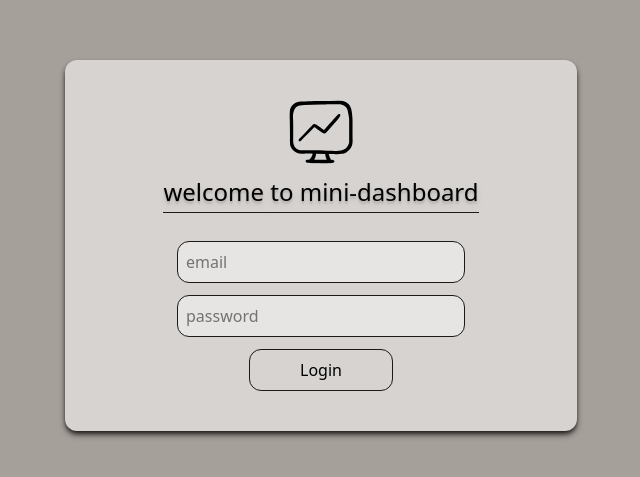
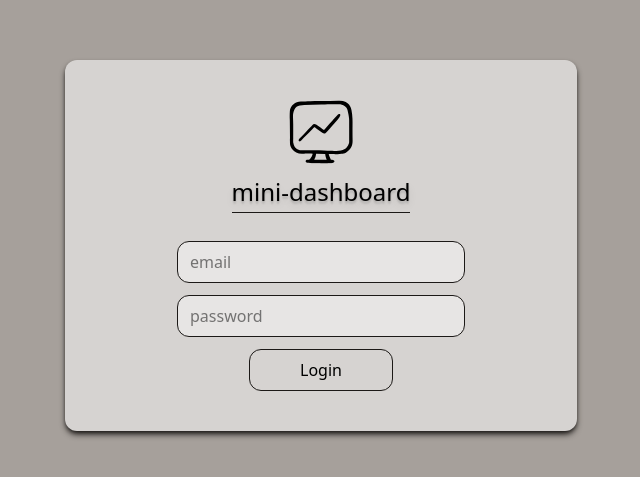
Before and after one commit to utqkaba/test-dashboard, a React (Vite) app: page / in a window 1280 px wide. Shown: the part 155-632 px from the top of the page, without its empty margins (319-959 px from the left). Built offline with nearby package versions, Linux system fonts and the light colour scheme.

Commit message:
page refactoring

```diff
--- a/src/App.jsx
+++ b/src/App.jsx
@@ -7,23 +7,27 @@ import {
 } from "react-router-dom";
 import Login from "./pages/Login";
 import Welcome from "./pages/Welcome";
+import Dashboard from "./pages/Dashboard";
 
 export default function App() {
-  const [userEmail, setUserEmail] = useState(null);
-  const [userPassword, setUserPassword] = useState(null);
+  // const [userEmail, setUserEmail] = useState(null);
+  // const [userPassword, setUserPassword] = useState(null);
+  const [user, setUser] = useState(null);
 
   const handleLogin = (email, password) => {
-    setUserEmail(email);
-    setUserPassword(password);
+    // setUserEmail(email);
+    // setUserPassword(password);
+    setUser({ email, password });
   };
 
   return (
     <Router>
       <Routes>
+        {/* login page routing */}
         <Route
           path="/"
           element={
-            userEmail && userPassword ? (
+            user ? (
               <Navigate to="/welcome" />
             ) : (
               <div className="bg-stone-400 min-h-screen">
@@ -32,15 +36,15 @@ export default function App() {
             )
           }
         />
+        {/* welcome page routing */}
         <Route
           path="/welcome"
-          element={
-            userEmail && userPassword ? (
-              <Welcome userEmail={userEmail} />
-            ) : (
-              <Navigate to="/" />
-            )
-          }
+          element={user ? <Welcome user={user} /> : <Navigate to="/" />}
+        />
+        {/* dashboard page routing */}
+        <Route
+          path="/dashboard"
+          element={user ? <Dashboard user={user} /> : <Navigate to="/" />}
         />
       </Routes>
     </Router>
--- /dev/null
+++ b/src/pages/Dashboard.jsx
@@ -0,0 +1,7 @@
+import React from "react";
+
+function Dashboard() {
+  return <div>Dashboard</div>;
+}
+
+export default Dashboard;
--- a/src/pages/Login.jsx
+++ b/src/pages/Login.jsx
@@ -7,7 +7,7 @@ export default function Login({ onLogin }) {
 
   const handleSubmit = (e) => {
     e.preventDefault();
-    if (userEmail === "admin@example.com" && userPassword === "admin123") {
+    if (userEmail === "admin@admin" && userPassword === "admin123") {
       onLogin(userEmail, userPassword);
     } else if (userEmail === "" && userPassword === "") {
       setError("email and password required!");
@@ -26,13 +26,13 @@ export default function Login({ onLogin }) {
         <img src="/dashboard.svg" alt="logo" className="w-16 h-16" />
 
         <h2 className="text-2xl font-extralight mb-4 pb-1 border-b border-stone-900 text-shadow-lg">
-          welcome to mini-dashboard
+          mini-dashboard
         </h2>
 
         <input
           type="email"
           placeholder="email"
-          className="bg-stone-200 w-full sm:w-2/3 border border-stone-900 p-2 rounded-xl"
+          className="pl-3 bg-stone-200 w-full sm:w-2/3 border border-stone-900 p-2 rounded-xl"
           value={userEmail}
           onChange={(e) => setUserEmail(e.target.value)}
         />
@@ -40,7 +40,7 @@ export default function Login({ onLogin }) {
         <input
           type="password"
           placeholder="password"
-          className="bg-stone-200 w-full sm:w-2/3 border border-stone-900 p-2 rounded-xl"
+          className="pl-3 bg-stone-200 w-full sm:w-2/3 border border-stone-900 p-2 rounded-xl"
           value={userPassword}
           onChange={(e) => setUserPassword(e.target.value)}
         />
--- a/src/pages/Welcome.jsx
+++ b/src/pages/Welcome.jsx
@@ -1,13 +1,23 @@
-export default function Welcome({ userEmail }) {
+import { useNavigate } from "react-router-dom";
+
+export default function Welcome({ user }) {
+  const navigate = useNavigate();
+
+  const handleGoDashboard = () => {
+    navigate("/dashboard");
+  };
+
   return (
     <div className="flex flex-col items-center justify-center min-h-screen bg-stone-300">
       <h1 className="text-5xl font-extralight text-shadow-lg mb-4">
-        Welcome, {userEmail}
+        Welcome, {user.email}
       </h1>
       <p className="text-xl font-extralight text-shadow-lg mb-4">
         You have successfully logged in 🎉
       </p>
-      <button className="cursor-pointer text-3xl">ᯓ➤</button>
+      <button onClick={handleGoDashboard} className="cursor-pointer text-3xl">
+        ᯓ➤
+      </button>
     </div>
   );
 }
```
